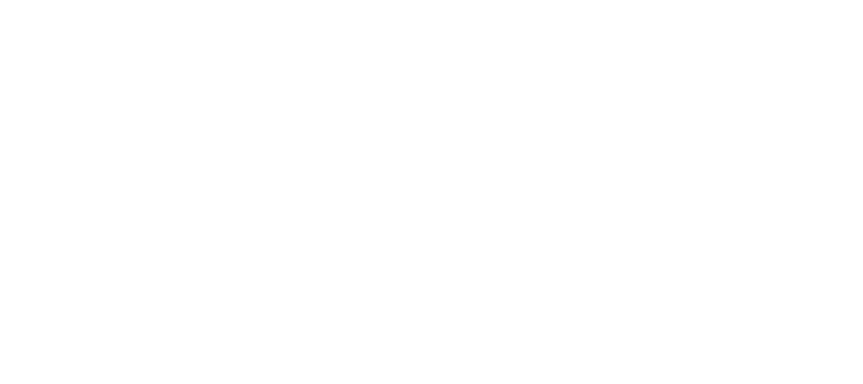
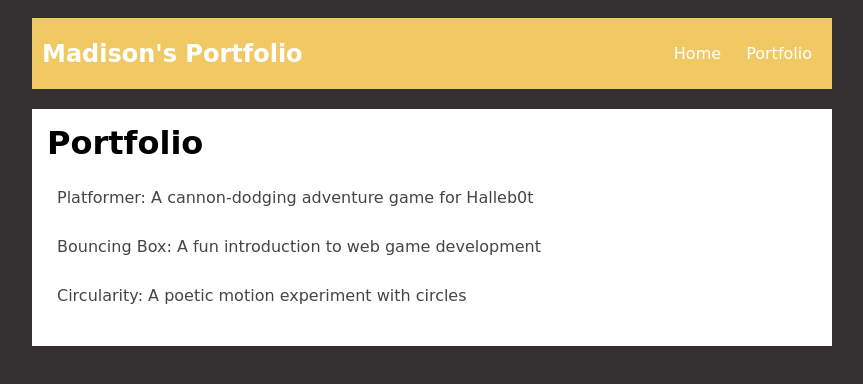
Before and after one commit to madisonboling/madisonboling.github.io, a plain HTML site: page portfolio.html in a window 1280 px wide. Shown: the whole page, without its empty margins (208-1071 px from the left). Drawn offline with Linux system fonts and the light colour scheme.

Commit message:
add portfolio page to website

```diff
--- a/portfolio.html
+++ b/portfolio.html
@@ -0,0 +1,42 @@
+<!DOCTYPE html>
+<html>
+    <head>
+        <title>Madison's first website</title>
+        <link rel="stylesheet" href="style.css" />
+    </head>
+
+    <body>
+        <!-- !All content goes here -->
+         <div id="all-contents">
+         <nav>
+        <h1>Madison's Portfolio</h1>
+        <ul i="nav-ul">
+            <li class="nav-li">
+                <a href="index.html">Home</a>
+            </li>
+            <li class="nav-li">
+                <a href="portfolio.html">Portfolio</a>
+            </li>
+        </ul>
+         </nav>
+
+         <main>
+         <div class="content">
+            <h1>Portfolio</h1>
+            <ul id="portfolio">
+                <li>
+
+  <a href="fsd-projects/platformer/">Platformer: A cannon-dodging adventure game for Halleb0t</a>
+</li>
+<li>
+  <a href="fsd-projects/bouncing-box/">Bouncing Box: A fun introduction to web game development</a>
+</li>
+<li>
+  <a href="fsd-projects/circularity/">Circularity: A poetic motion experiment with circles</a>
+</li>
+            </ul>
+         </div>
+         </main>
+         </div>
+    </body>
+</html>
--- a/style.css
+++ b/style.css
@@ -8,6 +8,7 @@ body {
 #all-contents {
     max-width: 800px;
     margin: auto;
+    font-family:cursive
 }
 
 /* navigation menu */
@@ -74,3 +75,29 @@ main {
 h2, h3 {
     margin: 0px;
 }
+
+/* Portfolio styles */
+.content h1 {
+  color: black;
+}
+
+#portfolio {
+  list-style-type: none;
+  padding-left: 0;
+}
+
+#portfolio li {
+  background: #fff;
+  padding: 10px;
+  border-radius: 10px;
+  margin-bottom: 10px;
+}
+
+#portfolio li:hover {
+  background: #eee;
+}
+
+#portfolio a {
+  text-decoration: none;
+  color: #454545;
+}
```
